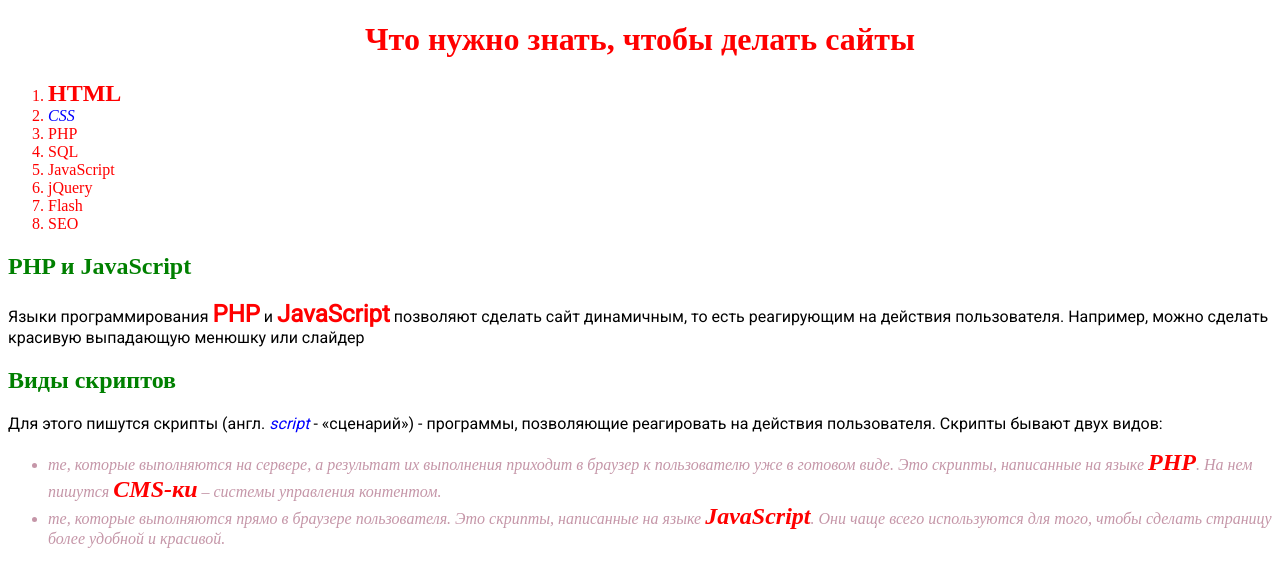
After one commit to shylosa/lesson-902, a PHP site: page /exercise-34.html in a window 1280 px wide. The commit adds this page. Shown: the top 587 px of the page. Run offline with PHP 8.4, Linux system fonts and the light colour scheme.

Commit message:
Домашнее задание ном. 3. Готовое

```diff
--- /dev/null
+++ b/exercise-34.html
@@ -0,0 +1,53 @@
+<!DOCTYPE html>
+<html lang="ru">
+
+<head>
+    <meta charset="utf-8">
+    <title>Упражнение ном.34</title>
+
+    <link rel="stylesheet" href="rules.css">
+    <link href="https://fonts.googleapis.com/css?family=Roboto" rel="stylesheet">
+</head>
+
+<body>
+
+    <form method = "post">
+
+        <h1 class = "colored-text">Что нужно знать, чтобы делать сайты</h1>
+
+        <ol class="colored-text">
+            <li><span class = "bold-text">HTML</span></li>
+            <li><span class="italic-text">CSS</span></li>
+            <li>PHP</li>
+            <li>SQL</li>
+            <li>JavaScript</li>
+            <li>jQuery</li>
+            <li>Flash</li>
+            <li>SEO</li>
+        </ol>
+
+        <h2>PHP и JavaScript</h2>
+        <span class = "text-arial">Языки программирования <span class="bold-text">PHP</span> и
+            <span class="bold-text">JavaScript</span> позволяют сделать сайт динамичным,
+            то есть реагирующим на действия пользователя. Например, можно сделать красивую
+            выпадающую менюшку или слайдер</span>
+
+        <h2>Виды скриптов</h2>
+        <span class="text-arial">Для этого пишутся скрипты (англ. <span class="italic-text">script</span>
+            - «сценарий») - программы, позволяющие реагировать
+            на действия пользователя. Скрипты бывают двух видов:</span><br>
+
+        <ul class = "italic-text-colored">
+           <li>те, которые выполняются на сервере, а результат их выполнения приходит в браузер к
+               пользователю уже в готовом виде. Это скрипты, написанные на языке
+               <span class="bold-text">PHP</span>.
+               На нем пишутся <span class="bold-text">CMS-ки</span> – системы управления контентом.</li>
+            <li>те, которые выполняются прямо в браузере пользователя. Это скрипты,
+                написанные на языке <span class="bold-text">JavaScript</span>. Они чаще всего
+                используются для того, чтобы сделать страницу более удобной и красивой.</li>
+        </ul>
+    </form>
+
+</body>
+
+</html>
--- a/rules.css
+++ b/rules.css
@@ -1,3 +1,45 @@
-form div {
-    margin: 10px;
+div {
+    margin: 10px; /*Задание отступов между элементами*/
 }
+
+.container{
+    border: 1px solid black; /*Границы контейнеров элементов*/
+}
+
+.boxed-label{
+    border: 1px solid red; /*Границы текста меток*/
+}
+
+.colored-text{
+    color: red; /*Окрашенный текст*/
+}
+
+h1 {
+    text-align: center; /*Свойства заголовка*/
+}
+
+h2 {
+   color: green;
+}
+
+.bold-text {
+    font-size: 150%;
+    font-weight: bold;
+    color: red;
+}
+
+.italic-text{
+    /*Курсивные элементы*/
+    font-style: italic;
+    color: blue;
+}
+
+.italic-text-colored {
+    color: #C596A8;
+    font-style: italic;
+}
+
+.text-arial{
+    font-family: 'Roboto', sans-serif;
+    font-size: 100%;
+}
```
Also changed, not shown: exercise-1.html (+0 -43 lines), exercise-2.html (added, +28 -0 lines), exercise-3.html (added, +56 -0 lines), exercise-4.html (added, +51 -0 lines).
